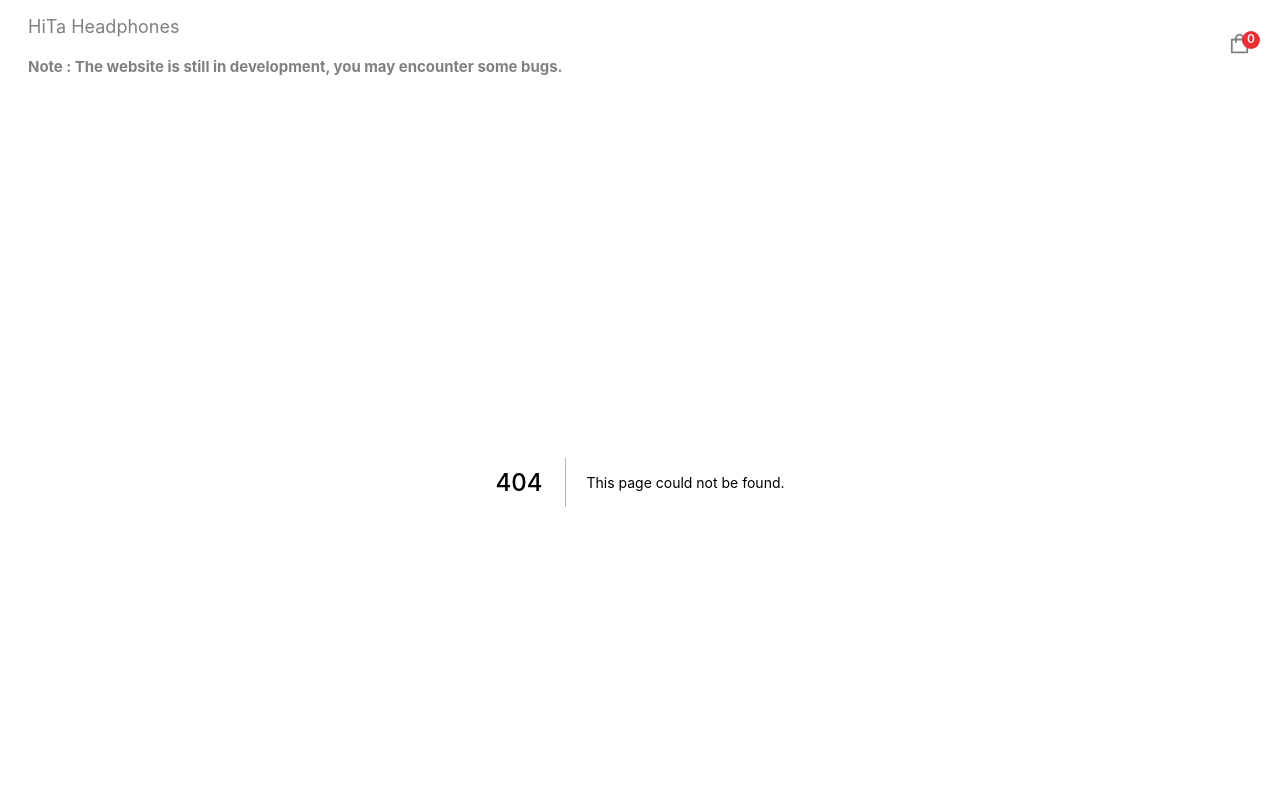
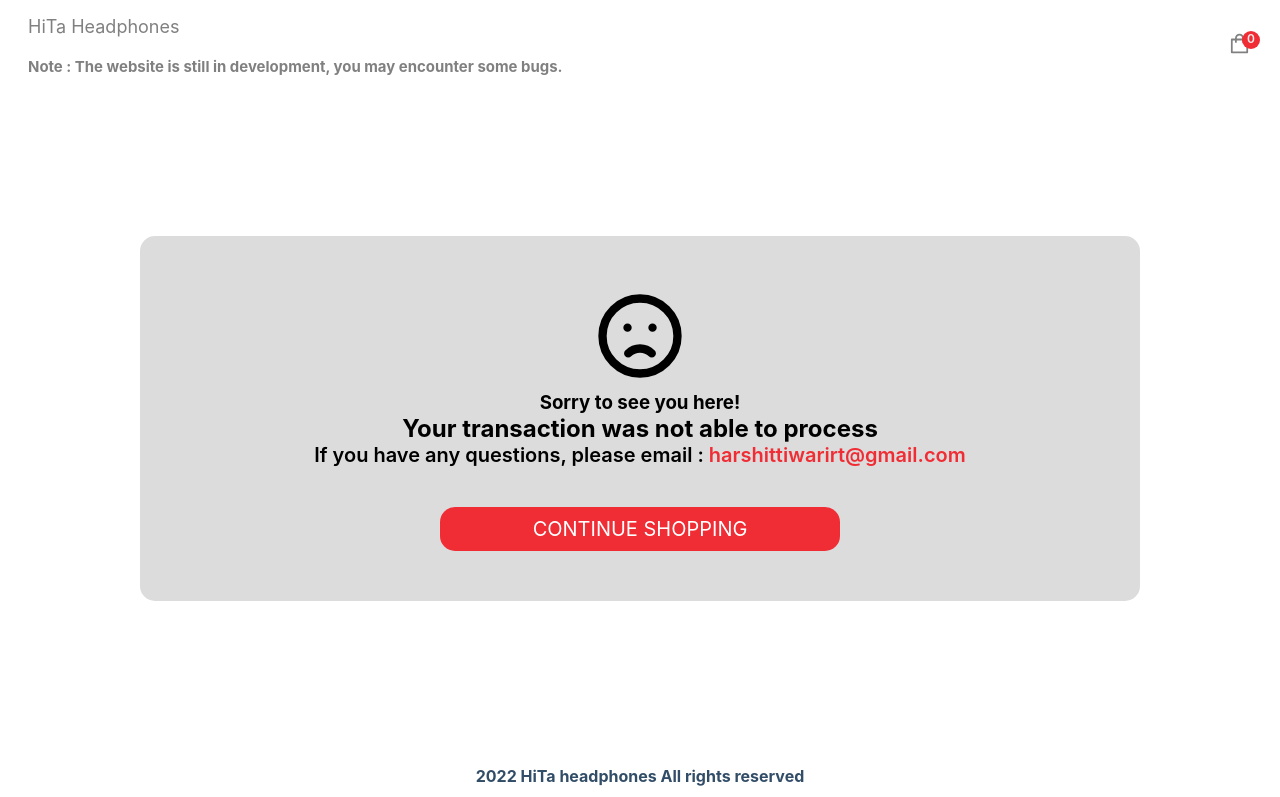
Before and after one commit to harshittiwarihrt/Hita_store, a Next.js app: page /canceled in a window 1280 px wide. Before the commit this address had no page. Shown: the top 797 px of the page. Built offline with nearby package versions, Linux system fonts and the light colour scheme.

Commit message:
feat : Added cancelled page

```diff
--- /dev/null
+++ b/pages/canceled.js
@@ -0,0 +1,27 @@
+import React,{useState} from 'react'
+import Link from 'next/link'
+import {HiOutlineEmojiSad} from 'react-icons/hi'
+const cancel = () => {
+
+  return (
+    <div className='cancel-wrapper'>
+      <div className='cancel'>
+        <p className='icon'>
+            <HiOutlineEmojiSad size = "100" />
+        </p>
+        <h3>Sorry to see you here!</h3>
+        <h2>Your transaction was not able to process</h2>
+        {/* <p className='email-msg'>Send us your feedback</p> */}
+        <p className='description'>
+            If you have any questions, please email :
+            <a className='email' href='mailto:harshittiwarirt@gmail.com'>harshittiwarirt@gmail.com</a>
+        </p>
+        <Link href="/">
+            <button type='button' width='300px' className='btn'>Continue shopping</button>
+        </Link>
+      </div>
+    </div>
+  )
+}
+
+export default cancel
--- a/styles/globals.css
+++ b/styles/globals.css
@@ -622,6 +622,11 @@ margin-top: 160px;
   margin-top: 10px;
 }
 
+.success .description .email,.cancel .description .email{
+  margin-left: 5px;
+  color: #f02d34;
+}
+
 @media screen and (max-width:800px) {
   .hero-banner-container{
     height: 560px;
```
